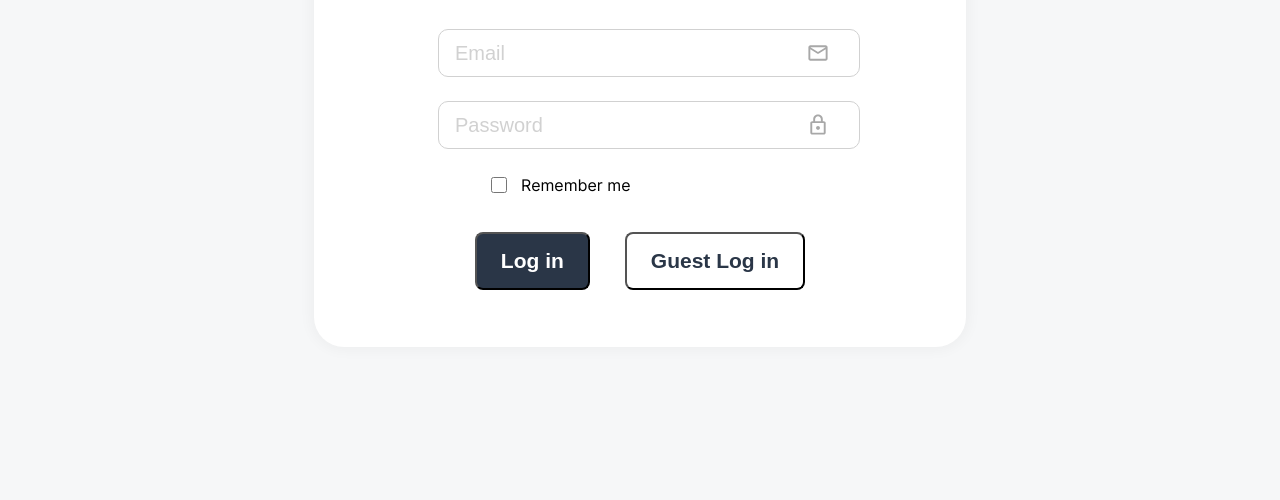
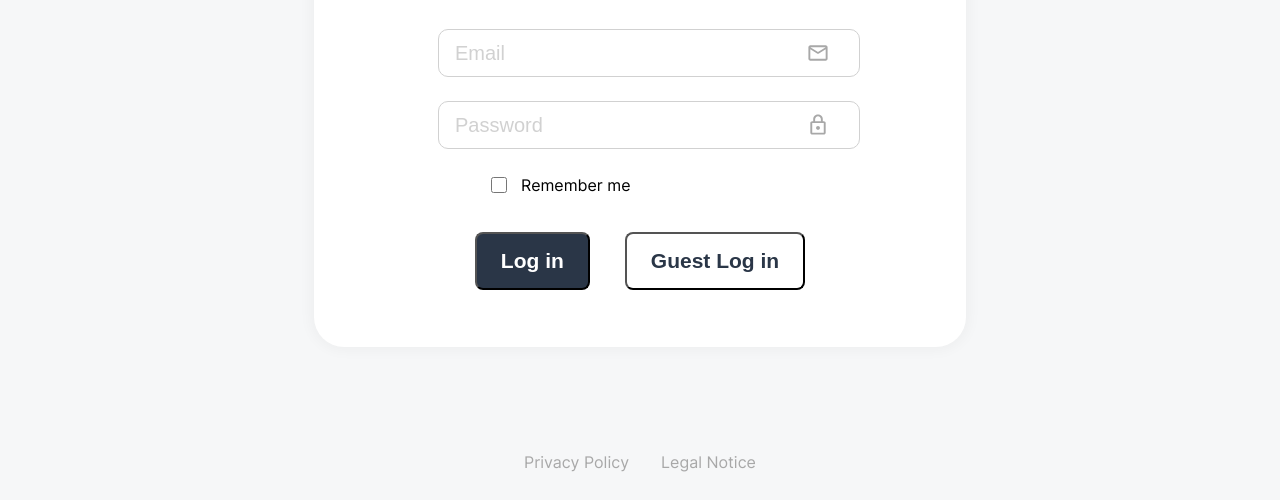
Before and after one commit to ChristianBockshorn/JOIN-46, a plain HTML site: page index.html in a window 1280 px wide. Shown: the part 300-800 px from the top of the page. Drawn offline with Linux system fonts and the light colour scheme.

Commit message:
css improved footer

```diff
--- a/main.css
+++ b/main.css
@@ -4,7 +4,7 @@ body {
     font-family: Inter;
     box-sizing: border-box;
     font-size: 16px;
-    min-height: 1024px;
+    /* height: 1024px; */
 }
 
 h1 {
@@ -23,7 +23,7 @@ footer a {
 
 .pos-footer {
     position: absolute;
-    top: 949px;
+    bottom: 20px;
 }
 
 
```
